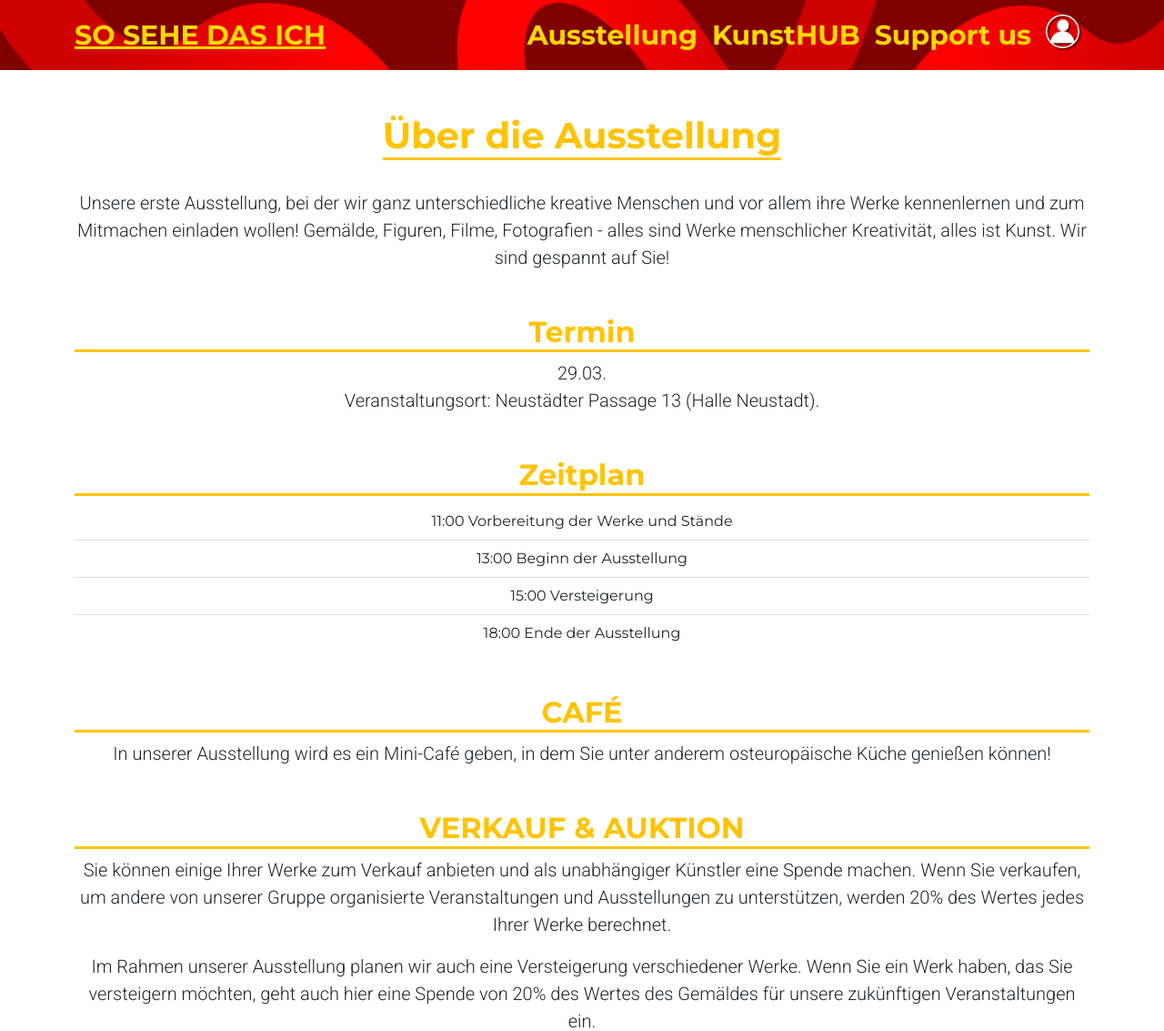
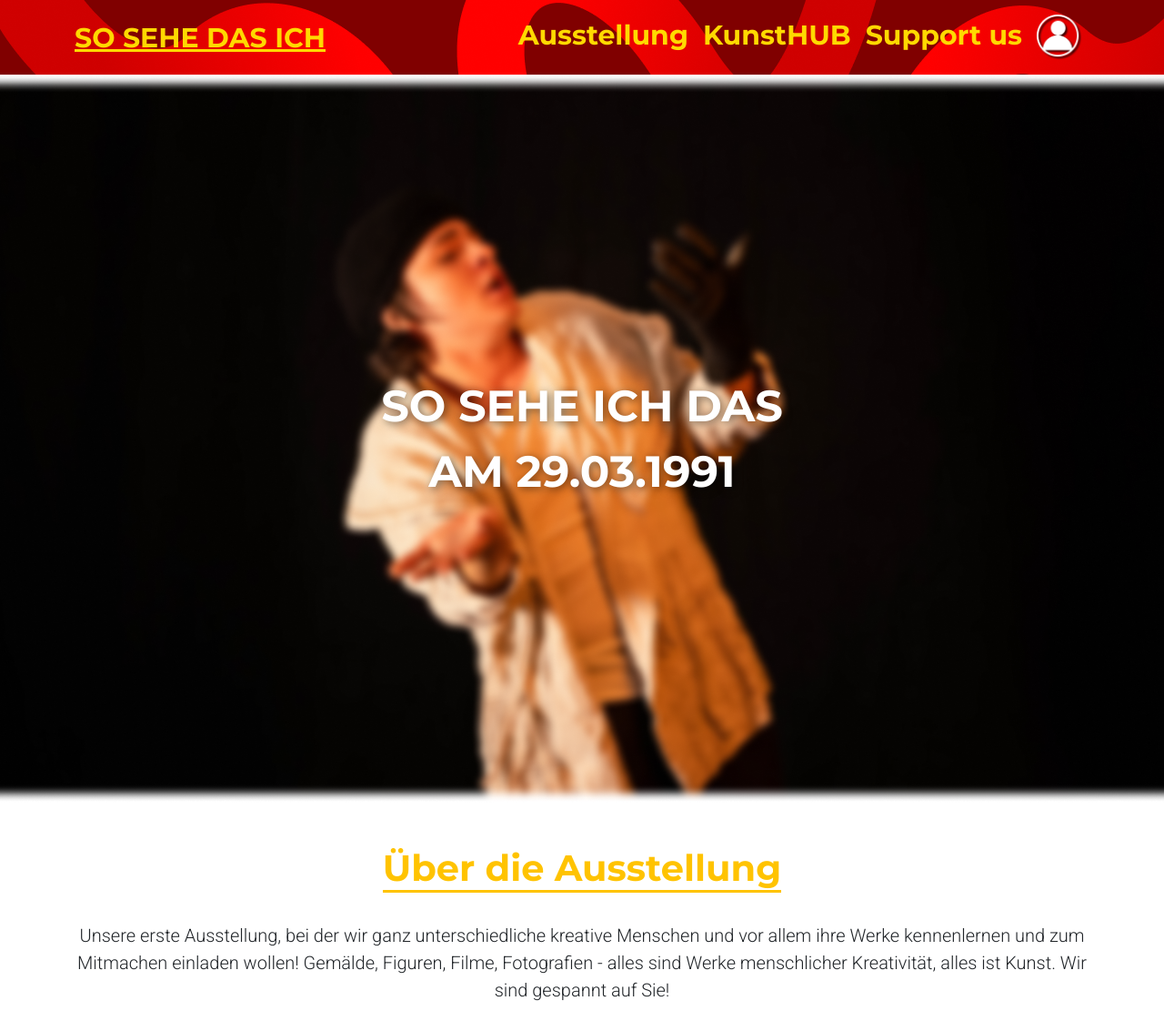
Before and after one commit to Lsgraalq/art-gallery, a Django app: page /gallery_info/ in a window 1280 px wide. Shown: the top 1133 px of the page at 91% size. Run offline with Django 5.2, Linux system fonts and the light colour scheme; some libraries are stand-ins or nearby versions.

Commit message:
finished

```diff
--- a/gallery/static/gallery/styles.css
+++ b/gallery/static/gallery/styles.css
@@ -50,11 +50,13 @@ p {
 
 
 .picture {
-    width: 40px;
-    height: 60px;
-    vertical-align: bottom !important;
-    display: flex;
+    max-width: 50px; /* Не шире экрана */
+    max-height: 50px; /* Не выше экрана */
+    width: auto; /* Подстраивается */
+    height: auto;
+    object-fit: contain; /* Сохраняет пропорции */
 }
+
 body {
     font-family: 'Montserrat', sans-serif !important;;
     background-color: white !important;
--- a/gallery/templates/gallery/gallery_info.html
+++ b/gallery/templates/gallery/gallery_info.html
@@ -1,9 +1,31 @@
 {% extends "gallery/base.html" %}
+{% load static %}
 {% block title %}Info{% endblock title %}
 
 {% block content %}
 <!-- Подключение шрифта Montserrat -->
 <link href="https://fonts.googleapis.com/css2?family=Montserrat:wght@700&display=swap" rel="stylesheet">
+<div style="
+    position: relative;
+    width: 100vw;
+    height: 100vh;
+    background: url('{% static "gallery/info.png" %}') no-repeat center center / cover;
+    display: flex;
+    justify-content: center;
+    align-items: center;
+    text-align: center;">
+
+    <div style="
+        color: white;
+        font-family: 'Montserrat', sans-serif;
+        font-weight: 700;
+        font-size: 3rem;
+        text-shadow: 2px 2px 10px rgba(0, 0, 0, 0.5);">
+        SO SEHE ICH DAS <br>
+        AM 29.03.1991
+    </div>
+
+</div>
 
 <div class="container mt-5 text-center">
     <!-- Изменённый заголовок -->
```
Also changed, not shown: gallery/static/gallery/info.png (added).
